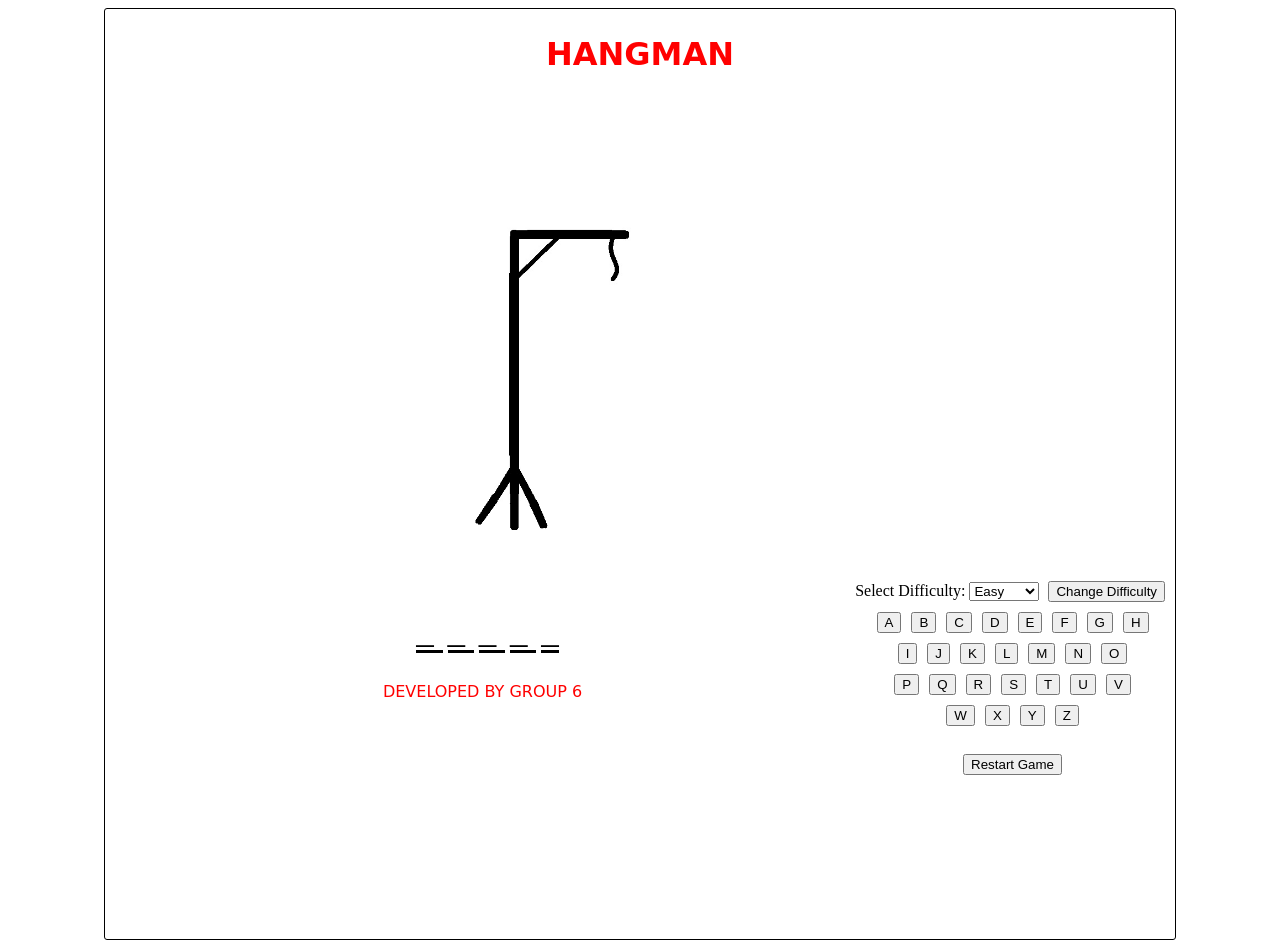
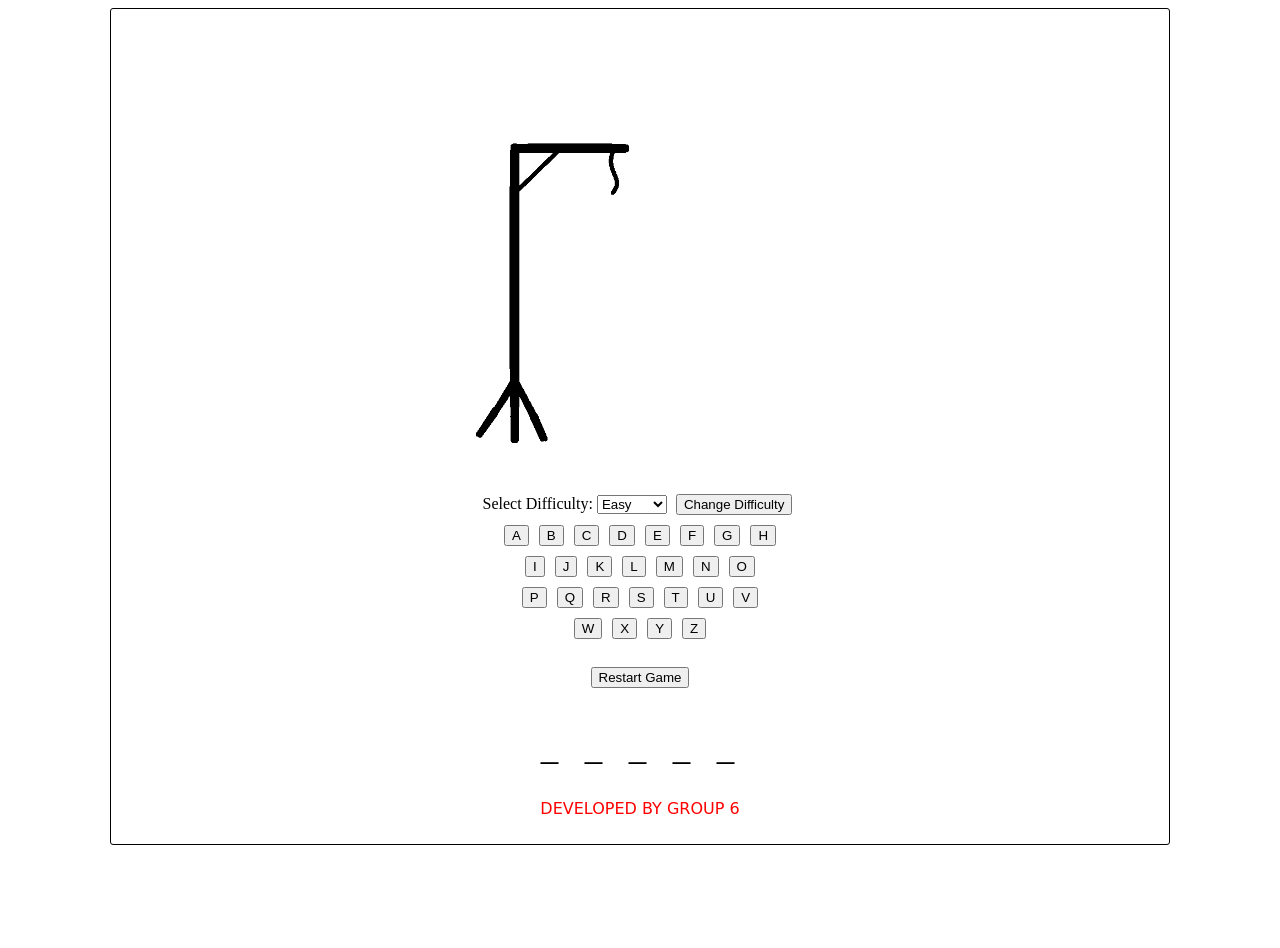
Before and after one commit to web-programming-group-6/Project-2-Hangman, a PHP site: page / in a window 1280 px wide. After the commit the page ends 845 px from the top, so only its background shows below. Run offline with PHP 8.4, Linux system fonts and the light colour scheme; the visitor is signed in with stand-in values (Sample User, id 1).

Commit message:
updateed some ui stuff and fixed a bug

```diff
--- a/game.php
+++ b/game.php
@@ -91,7 +91,7 @@ function getCurrentResponses() {
 // Function to add a user response
 function addResponse($letter) {
     $responses = getCurrentResponses();
-    $responses[$letter] = isLetterCorrect($letter);
+    $responses[strtolower($letter)] = isLetterCorrect($letter);
     $_SESSION["responses"] = $responses;
 }
 
@@ -114,7 +114,6 @@ function isWordCorrect() {
     }
     return true;
 }
-
 
 // Function to check if the hangman is complete
 function isBodyComplete() {
@@ -142,6 +141,9 @@ if (isset($_GET['kp'])) {
             markGameAsComplete();
         } else if (!isLetterCorrect($currentPressedKey)) {
             addPart();
+            if (isBodyComplete()) {
+                markGameAsComplete();
+            }
         }
     }
 }
--- a/index.php
+++ b/index.php
@@ -21,21 +21,24 @@ include 'game.php'; // Include the game logic
 <body>
     <!-- Main app display -->
     <div class="game-container">
-        <h1 class="game-title">HANGMAN</h1>
+        <!-- ... other elements ... -->
 
         <!-- Display the image here -->
         <div class="game-image-container">
+            <?php if (!gameComplete()): ?>
                 <img class="game-image" src="<?php echo getCurrentPicture(getCurrentPart()); ?>" />
+            <?php endif; ?>
 
             <!-- Indicate game status -->
             <?php if (gameComplete()): ?>
                 <h2 class="game-status">GAME COMPLETE</h2>
-            <?php endif; ?>
-            <?php if ($WON && gameComplete()): ?>
+                <?php if ($WON): ?>
                     <p class="won-message">You Won!</p>
-            <?php elseif (!$WON && gameComplete()): ?>
+                <?php else: ?>
                     <p class="lost-message">HANG, MAN!</p>
                 <?php endif; ?>
+            <?php endif; ?>
+        </div>
 
         <div class="difficulty-container">
             <form method="post" class="difficulty-form">
@@ -48,7 +51,7 @@ include 'game.php'; // Include the game logic
                 <button type="submit" name="changeDifficulty">Change Difficulty</button>
             </form>
 
-
+        </div>
 
 
         <div class="keyboard-form">
@@ -76,19 +79,22 @@ include 'game.php'; // Include the game logic
             </form>
         </div>
 
-            </div>
-        </div>
-
         <div class="current-guesses">
             <!-- Display the current guesses -->
             <?php
-            $guess = getCurrentWord();
-            foreach (str_split($guess) as $l): ?>
+            $guess = getCurrentWord(); // This should be the word to guess
+            foreach (str_split($guess) as $l):
+                $lowerL = strtolower($l);
+                if (isset($_SESSION['responses'][$lowerL]) && $_SESSION['responses'][$lowerL]): ?>
                     <span class="guess-letter">
-                    <?php echo in_array(strtolower($l), array_map('strtolower', getCurrentResponses())) ? $l : '_'; ?>
+                        <?php echo $l; ?>
                     </span>
-            <?php endforeach; ?>
+                <?php else: ?>
+                    <span class="guess-letter">&nbsp;_&nbsp;</span>
+                <?php endif;
+            endforeach; ?>
         </div>
+
 
         <div class="footer">
             <p>DEVELOPED BY GROUP 6</p>
--- a/style.css
+++ b/style.css
@@ -7,24 +7,27 @@ body {
     margin: 0 auto;
     background: white; /* Ensure the game container has a white background */
     width: 1060px;
-    height: 920px;
-    padding: 5px;
     border: 1px solid #000; /* Thin black border */
     border-radius: 3px;
     text-align: center;
+    padding-bottom: 10px; /* Add padding at the bottom */
+    box-sizing: border-box; /* Include padding and border in the width and height */
 }
 
 .game-title {
     color: red;
-    font-family: cursive;
+    font-family: pirate;
 }
 
-/* Removed .game-image-container since it's now redundant with .game-container styling */
+.game-image-container {
+    /* If you want to apply specific styles to this container, do it here */
+}
 
 .game-image {
     width: 80%;
     display: inline-block;
 }
+
 
 .game-status, .won-message, .lost-message {
     font-family: cursive;
@@ -66,7 +69,6 @@ body {
 .guess-letter {
     color: black;
     font-size: 35px;
-    border-bottom: 3px solid #000;
     margin-right: 5px;
 }
 
@@ -84,3 +86,15 @@ body {
     background-color: red;
     color: white;
 }
+
+.game-container {
+    display: flex;
+    flex-direction: column;
+    align-items: center; /* This will center-align the children */
+    /* ... other styles ... */
+}
+
+.current-guesses, .footer {
+    text-align: center; /* Centers the text within these divs */
+    width: 90%; /* This ensures they take the full width of the container */
+}
```
Lines whose indentation alone changed are shown as unchanged.
